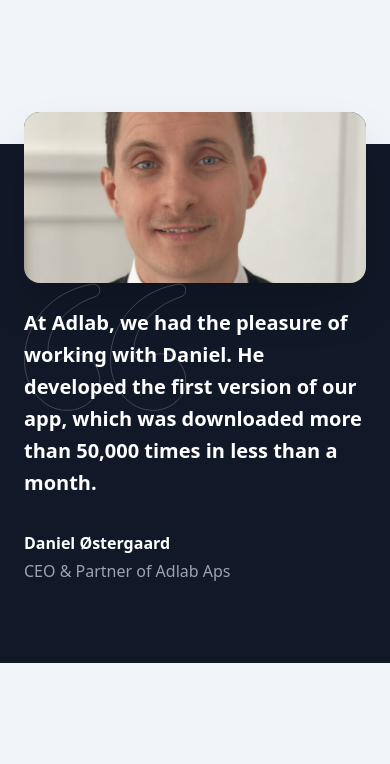
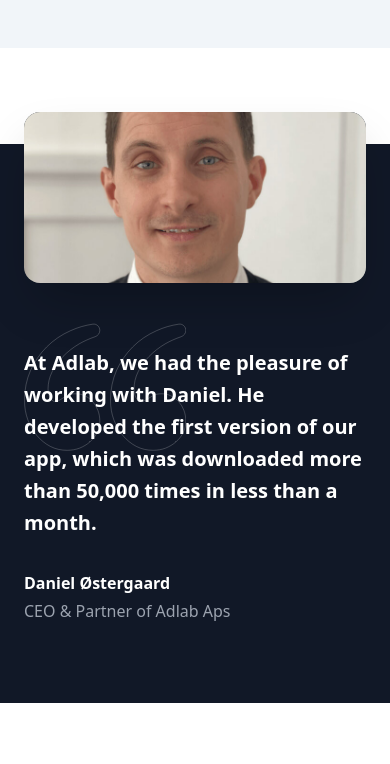
Before and after one commit to daniielp/daniiel-dev, an Astro site: page / in a window 390 px wide. Shown: the part 2656-3420 px from the top of the page. Built offline with nearby package versions, Linux system fonts and the light colour scheme; Astro itself is replaced by a stand-in of ours.

Commit message:
Update testimonial-section.astro

```diff
--- a/src/blocks/testimonial-section.astro
+++ b/src/blocks/testimonial-section.astro
@@ -2,20 +2,19 @@
 import { Image } from "astro:assets"
 ---
 
-<div class="pb-16 pt-24 sm:pb-24 xl:pb-32">
+<div class="bg-white pb-16 pt-24 sm:pb-24 sm:pt-32 xl:pb-32">
   <div class="bg-gray-900 pb-20 sm:pb-24 xl:pb-0">
     <div
       class="mx-auto flex max-w-7xl flex-col items-center gap-x-8 gap-y-10 px-6 sm:gap-y-8 lg:px-8 xl:flex-row xl:items-stretch"
     >
       <div class="-mt-8 w-full max-w-2xl xl:-mb-8 xl:w-96 xl:flex-none">
         <div class="relative aspect-[2/1] h-full md:-mx-8 xl:mx-0 xl:aspect-auto">
-          <Image
-            width={400}
-            height={500}
+          <img
             class="absolute inset-0 h-full w-full rounded-2xl bg-gray-800 object-cover shadow-2xl"
             src="/images/testimonials/daniel-oestergaard.jpeg"
             alt="Daniel Østergaard, CEO & Partner of Adlab Aps"
           />
+        </div>
       </div>
       <div class="w-full max-w-2xl xl:max-w-none xl:flex-auto xl:px-16 xl:py-24">
         <figure class="relative isolate pt-6 sm:pt-12">
@@ -46,4 +45,3 @@
     </div>
   </div>
 </div>
-</div>
```
Lines whose indentation alone changed are shown as unchanged.
